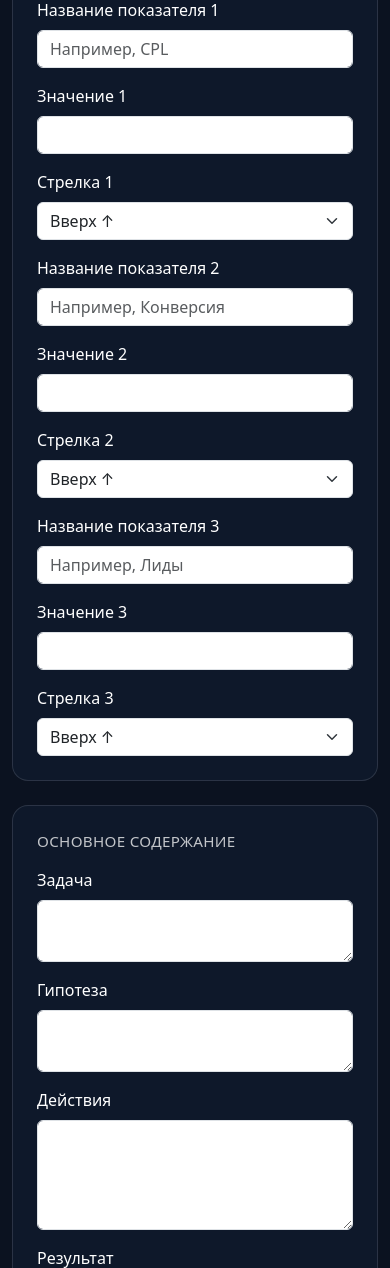
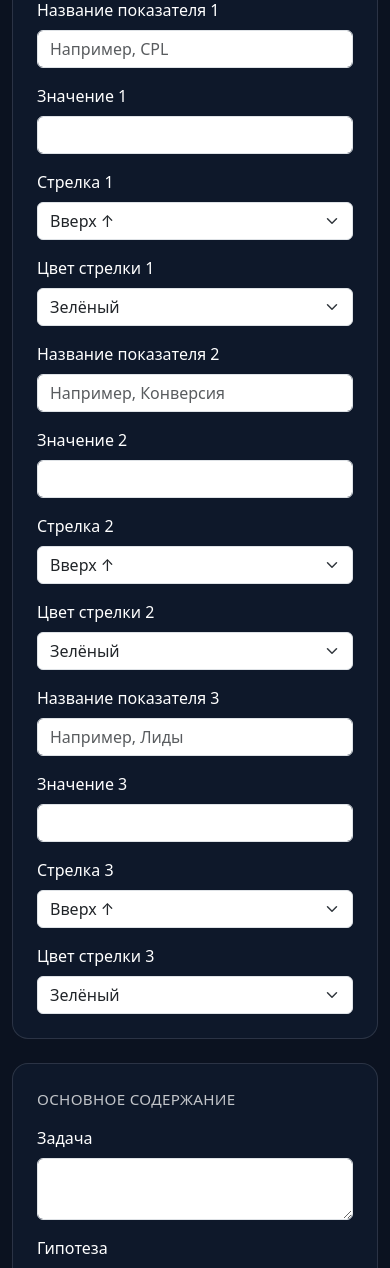
Before and after one commit to barabanov-oi/context_landing, a Flask app: page /admin/cases/new in a window 390 px wide. Shown: the part 876-2144 px from the top of the page. Run offline with Flask 3, Linux system fonts and the light colour scheme; the visitor is signed in with stand-in values (Sample User, id 1); some libraries are stand-ins or nearby versions.

Commit message:
Настроил цвет стрелок и уменьшил размер плашек
- Добавлен отдельный выбор цвета стрелки для каждого показателя в админке\n- Цвет стрелки сохраняется и выводится на обложке кейса\n- Шрифт показателей на плашках уменьшен в два раза\n- Возвращены более комфортные вертикальные отступы у плашек

```diff
--- a/app.py
+++ b/app.py
@@ -54,6 +54,9 @@ def load_cases() -> list[dict[str, Any]]:
         case.setdefault("metric_1_trend", "up")
         case.setdefault("metric_2_trend", "up")
         case.setdefault("metric_3_trend", "up")
+        case.setdefault("metric_1_color", "green")
+        case.setdefault("metric_2_color", "green")
+        case.setdefault("metric_3_color", "green")
     return cases
 
 
@@ -409,12 +412,15 @@ def admin_new_case() -> str:
             "metric_1_label": request.form.get("metric_1_label", "").strip(),
             "metric_1": request.form.get("metric_1", "").strip(),
             "metric_1_trend": request.form.get("metric_1_trend", "up").strip() or "up",
+            "metric_1_color": request.form.get("metric_1_color", "green").strip() or "green",
             "metric_2_label": request.form.get("metric_2_label", "").strip(),
             "metric_2": request.form.get("metric_2", "").strip(),
             "metric_2_trend": request.form.get("metric_2_trend", "up").strip() or "up",
+            "metric_2_color": request.form.get("metric_2_color", "green").strip() or "green",
             "metric_3_label": request.form.get("metric_3_label", "").strip(),
             "metric_3": request.form.get("metric_3", "").strip(),
             "metric_3_trend": request.form.get("metric_3_trend", "up").strip() or "up",
+            "metric_3_color": request.form.get("metric_3_color", "green").strip() or "green",
             "task": request.form.get("task", "").strip(),
             "hypothesis": request.form.get("hypothesis", "").strip(),
             "actions": request.form.get("actions", "").strip(),
@@ -470,12 +476,15 @@ def admin_edit_case(slug: str) -> str:
                 "metric_1_label": request.form.get("metric_1_label", "").strip(),
                 "metric_1": request.form.get("metric_1", "").strip(),
                 "metric_1_trend": request.form.get("metric_1_trend", "up").strip() or "up",
+                "metric_1_color": request.form.get("metric_1_color", "green").strip() or "green",
                 "metric_2_label": request.form.get("metric_2_label", "").strip(),
                 "metric_2": request.form.get("metric_2", "").strip(),
                 "metric_2_trend": request.form.get("metric_2_trend", "up").strip() or "up",
+                "metric_2_color": request.form.get("metric_2_color", "green").strip() or "green",
                 "metric_3_label": request.form.get("metric_3_label", "").strip(),
                 "metric_3": request.form.get("metric_3", "").strip(),
                 "metric_3_trend": request.form.get("metric_3_trend", "up").strip() or "up",
+                "metric_3_color": request.form.get("metric_3_color", "green").strip() or "green",
                 "task": request.form.get("task", "").strip(),
                 "hypothesis": request.form.get("hypothesis", "").strip(),
                 "actions": request.form.get("actions", "").strip(),
--- a/templates/admin_form.html
+++ b/templates/admin_form.html
@@ -46,11 +46,11 @@
               <img class="img-fluid rounded mt-2 border border-light-subtle" style="max-height: 140px; object-fit: cover;" src="{{ url_for('static', filename=case.cover_image) }}" alt="Текущая обложка кейса">
             {% endif %}
           </div>
-          <div class="col-md-6">
+          <div class="col-md-4">
             <label class="form-label">Название показателя 1</label>
             <input class="form-control" name="metric_1_label" maxlength="35" value="{{ case.metric_1_label if case else '' }}" placeholder="Например, CPL">
           </div>
-          <div class="col-md-3">
+          <div class="col-md-2">
             <label class="form-label">Значение 1</label>
             <input class="form-control" name="metric_1" maxlength="35" value="{{ case.metric_1 if case else '' }}">
           </div>
@@ -61,11 +61,18 @@
               <option value="down" {% if case and case.metric_1_trend == 'down' %}selected{% endif %}>Вниз ↓</option>
             </select>
           </div>
-          <div class="col-md-6">
+          <div class="col-md-3">
+            <label class="form-label">Цвет стрелки 1</label>
+            <select class="form-select" name="metric_1_color">
+              <option value="green" {% if not case or case.metric_1_color == 'green' %}selected{% endif %}>Зелёный</option>
+              <option value="red" {% if case and case.metric_1_color == 'red' %}selected{% endif %}>Красный</option>
+            </select>
+          </div>
+          <div class="col-md-4">
             <label class="form-label">Название показателя 2</label>
             <input class="form-control" name="metric_2_label" maxlength="35" value="{{ case.metric_2_label if case else '' }}" placeholder="Например, Конверсия">
           </div>
-          <div class="col-md-3">
+          <div class="col-md-2">
             <label class="form-label">Значение 2</label>
             <input class="form-control" name="metric_2" maxlength="35" value="{{ case.metric_2 if case else '' }}">
           </div>
@@ -76,11 +83,18 @@
               <option value="down" {% if case and case.metric_2_trend == 'down' %}selected{% endif %}>Вниз ↓</option>
             </select>
           </div>
-          <div class="col-md-6">
+          <div class="col-md-3">
+            <label class="form-label">Цвет стрелки 2</label>
+            <select class="form-select" name="metric_2_color">
+              <option value="green" {% if not case or case.metric_2_color == 'green' %}selected{% endif %}>Зелёный</option>
+              <option value="red" {% if case and case.metric_2_color == 'red' %}selected{% endif %}>Красный</option>
+            </select>
+          </div>
+          <div class="col-md-4">
             <label class="form-label">Название показателя 3</label>
             <input class="form-control" name="metric_3_label" maxlength="35" value="{{ case.metric_3_label if case else '' }}" placeholder="Например, Лиды">
           </div>
-          <div class="col-md-3">
+          <div class="col-md-2">
             <label class="form-label">Значение 3</label>
             <input class="form-control" name="metric_3" maxlength="35" value="{{ case.metric_3 if case else '' }}">
           </div>
@@ -89,6 +103,13 @@
             <select class="form-select" name="metric_3_trend">
               <option value="up" {% if not case or case.metric_3_trend == 'up' %}selected{% endif %}>Вверх ↑</option>
               <option value="down" {% if case and case.metric_3_trend == 'down' %}selected{% endif %}>Вниз ↓</option>
+            </select>
+          </div>
+          <div class="col-md-3">
+            <label class="form-label">Цвет стрелки 3</label>
+            <select class="form-select" name="metric_3_color">
+              <option value="green" {% if not case or case.metric_3_color == 'green' %}selected{% endif %}>Зелёный</option>
+              <option value="red" {% if case and case.metric_3_color == 'red' %}selected{% endif %}>Красный</option>
             </select>
           </div>
         </div>
```
Also changed, not shown: templates/index.html (+11 -11 lines).
